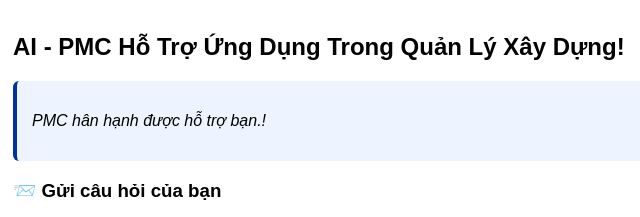
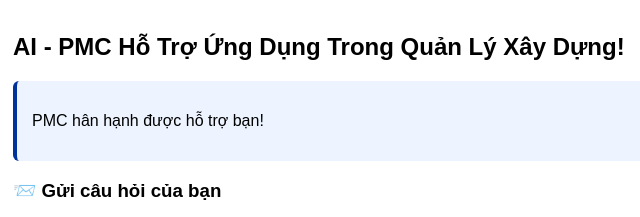
Before and after one commit to mtnlyoncafe/chatbot, a website: page index.html in a window 1280 px wide. Shown: the top 217 px of the page, 0-640 px from the left. Drawn offline with Linux system fonts and the light colour scheme.

Commit message:
Update index.html

```diff
--- a/index.html
+++ b/index.html
@@ -65,7 +65,7 @@
   <div class="info-box">
      <h2>AI - PMC Hỗ Trợ Ứng Dụng Trong Quản Lý Xây Dựng!</h2>
     <div id="response" class="chat-box">
-      <p><em>PMC hân hạnh được hỗ trợ bạn.!</em></p>
+      <p>PMC hân hạnh được hỗ trợ bạn!</p>
     </div>
 
     <form id="chat-form">
```
